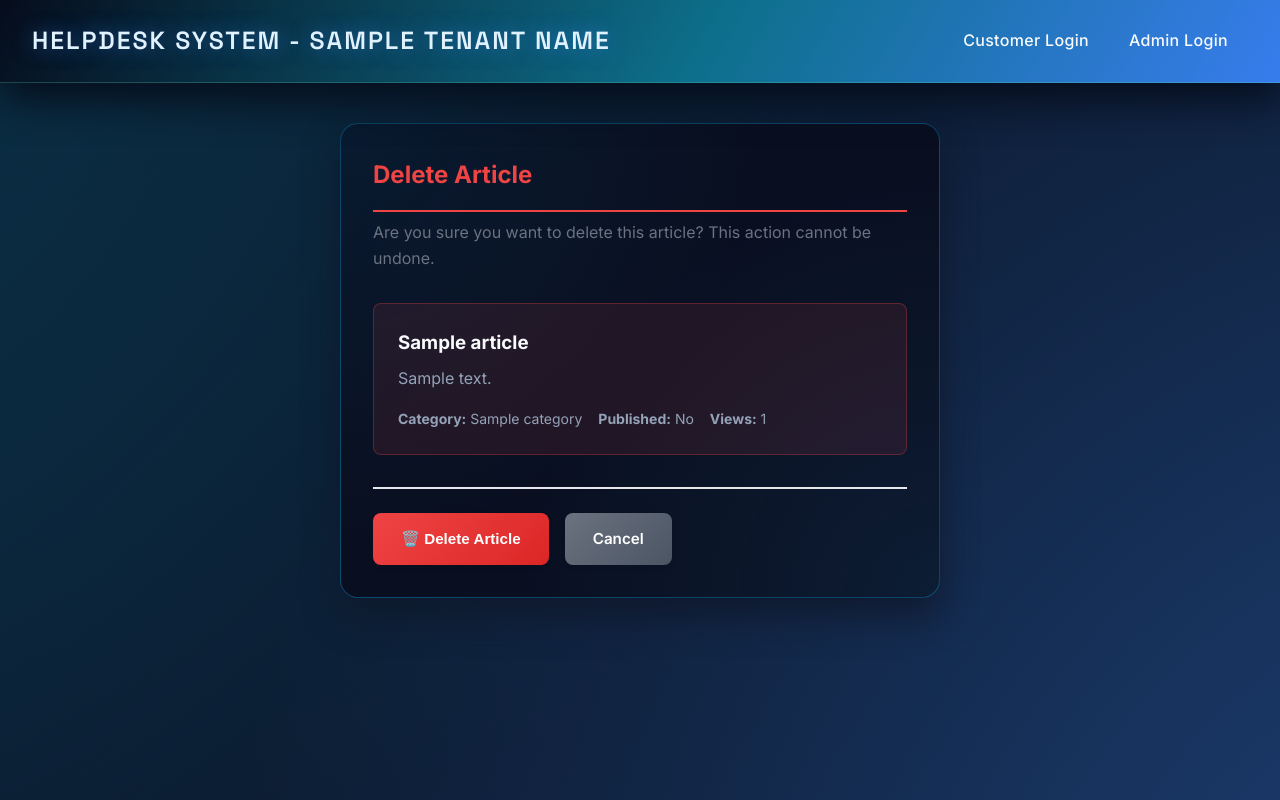
After one commit to varun-aahil/Multi-Tenant-Helpdesk, a Django app: template templates/frontend/admin/kb_article_delete_confirm.html in a window 1280 px wide. The commit adds this page. Run offline with Django 5.2, Linux system fonts and the light colour scheme; the template is opened without the code that fills it: most values are stand-ins (such as "Sample title", 1, 10 or a date in 2020).

Commit message:
Add delete functionality for KB articles and tenant name display - Added admin_kb_article_delete view with confirmation page - Added delete button in knowledge base list with confirmation dialog - Added tenant name display in navbar (Helpdesk System - Tenant Name) - Added tenant_name to all admin views context (dashboard, tickets, customers, KB) - Created delete confirmation template with article preview - Makes it easy to differentiate between different tenants

```diff
--- a/frontend/urls.py
+++ b/frontend/urls.py
@@ -30,4 +30,5 @@ urlpatterns = [
     path('admin-panel/knowledge-base/', views.admin_knowledge_base, name='admin_knowledge_base'),
     path('admin-panel/knowledge-base/create/', views.admin_kb_article_create, name='admin_kb_article_create'),
     path('admin-panel/knowledge-base/<int:article_id>/', views.admin_kb_article_detail, name='admin_kb_article_detail'),
+    path('admin-panel/knowledge-base/<int:article_id>/delete/', views.admin_kb_article_delete, name='admin_kb_article_delete'),
 ]
--- /dev/null
+++ b/templates/frontend/admin/kb_article_delete_confirm.html
@@ -0,0 +1,59 @@
+{% extends 'frontend/base.html' %}
+
+{% block title %}Delete Article - Admin Panel{% endblock %}
+
+{% block content %}
+<div style="max-width: 600px; margin: 0 auto;">
+    <div class="card">
+        <h2 style="margin-bottom: 0.5rem; color: #ef4444; border-bottom: 2px solid #ef4444; padding-bottom: 1rem;">Delete Article</h2>
+        <p style="color: #6b7280; margin-bottom: 2rem;">Are you sure you want to delete this article? This action cannot be undone.</p>
+
+        <div style="background: rgba(239, 68, 68, 0.1); border: 1px solid rgba(239, 68, 68, 0.3); border-radius: 8px; padding: 1.5rem; margin-bottom: 2rem;">
+            <h3 style="color: #f8fafc; margin-bottom: 0.5rem;">{{ article.title }}</h3>
+            <p style="color: #94a3b8; margin: 0;">{{ article.content|truncatewords:30 }}</p>
+            <div style="margin-top: 1rem; display: flex; gap: 1rem; flex-wrap: wrap;">
+                <span style="color: #94a3b8; font-size: 0.875rem;">
+                    <strong>Category:</strong> {{ article.category|default:"—" }}
+                </span>
+                <span style="color: #94a3b8; font-size: 0.875rem;">
+                    <strong>Published:</strong> {% if article.is_published %}Yes{% else %}No{% endif %}
+                </span>
+                <span style="color: #94a3b8; font-size: 0.875rem;">
+                    <strong>Views:</strong> {{ article.view_count }}
+                </span>
+            </div>
+        </div>
+
+        <form method="post" id="deleteForm">
+            {% csrf_token %}
+            <input type="hidden" name="token" id="tokenInput">
+
+            <div style="display: flex; gap: 1rem; margin-top: 2rem; padding-top: 1.5rem; border-top: 2px solid #e5e7eb;">
+                <button type="submit" class="btn btn-danger">🗑️ Delete Article</button>
+                <a href="{% url 'admin_knowledge_base' %}" class="btn btn-secondary">Cancel</a>
+            </div>
+        </form>
+    </div>
+</div>
+
+<script>
+// Add token to form on load
+document.addEventListener('DOMContentLoaded', function() {
+    const token = window.getPortalToken ? window.getPortalToken() : localStorage.getItem('access_token');
+    if (token) {
+        const tokenInput = document.getElementById('tokenInput');
+        if (tokenInput) tokenInput.value = token;
+    } else {
+        // Redirect to login if no token
+        window.location.href = '{% url "admin_login" %}';
+    }
+
+    // Confirm before submit
+    document.getElementById('deleteForm').addEventListener('submit', function(e) {
+        if (!confirm('Are you absolutely sure you want to delete this article? This action cannot be undone.')) {
+            e.preventDefault();
+        }
+    });
+});
+</script>
+{% endblock %}
--- a/templates/frontend/admin/knowledge_base.html
+++ b/templates/frontend/admin/knowledge_base.html
@@ -124,7 +124,10 @@ document.addEventListener('DOMContentLoaded', function() {
                         <td>{% if article.created_by %}{{ article.created_by.username }}{% else %}—{% endif %}</td>
                         <td>{{ article.created_at|date:"M d, Y" }}</td>
                         <td>
-                            <a href="{% url 'admin_kb_article_detail' article.id %}" class="btn btn-secondary" style="padding: 0.5rem 1rem;">Edit</a>
+                            <div style="display: flex; gap: 0.5rem;">
+                                <a href="{% url 'admin_kb_article_detail' article.id %}" class="btn btn-secondary" style="padding: 0.5rem 1rem;">Edit</a>
+                                <a href="{% url 'admin_kb_article_delete' article.id %}" class="btn btn-danger" style="padding: 0.5rem 1rem;" onclick="return confirm('Are you sure you want to delete this article? This action cannot be undone.');">Delete</a>
+                            </div>
                         </td>
                     </tr>
                 {% endfor %}
--- a/templates/frontend/base.html
+++ b/templates/frontend/base.html
@@ -514,7 +514,7 @@
     <nav class="navbar">
         <div class="navbar-content">
             <a href="{% if user.is_staff %}{% url 'admin_dashboard' %}{% else %}{% url 'customer_dashboard' %}{% endif %}" class="navbar-brand">
-                Helpdesk System
+                Helpdesk System{% if tenant_name %} - {{ tenant_name }}{% endif %}
             </a>
             <div class="navbar-links">
                 <span id="userInfo" style="display: none;">Welcome, <span id="username"></span></span>
```
Also changed, not shown: frontend/views.py (+70 -0 lines).
